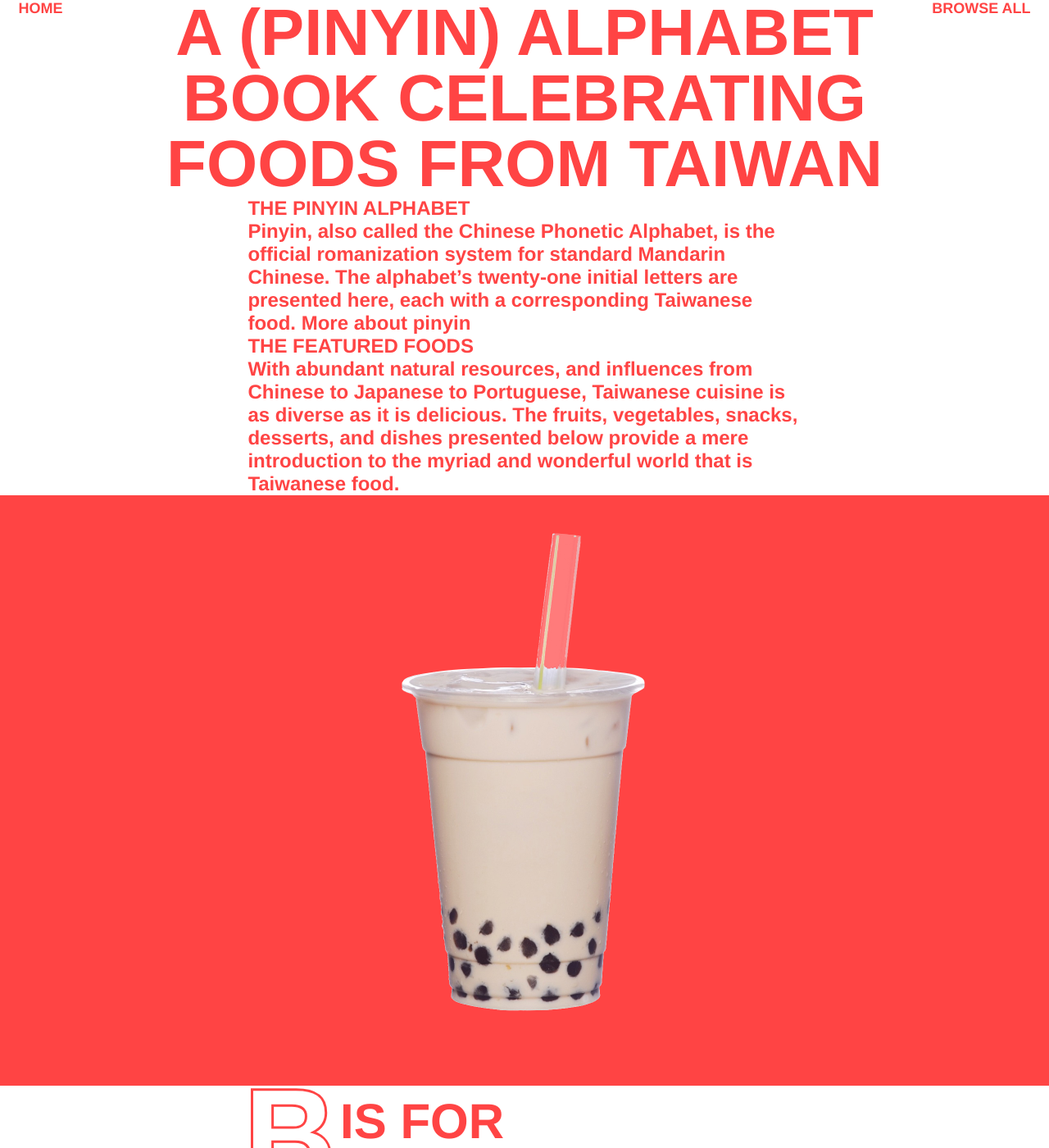
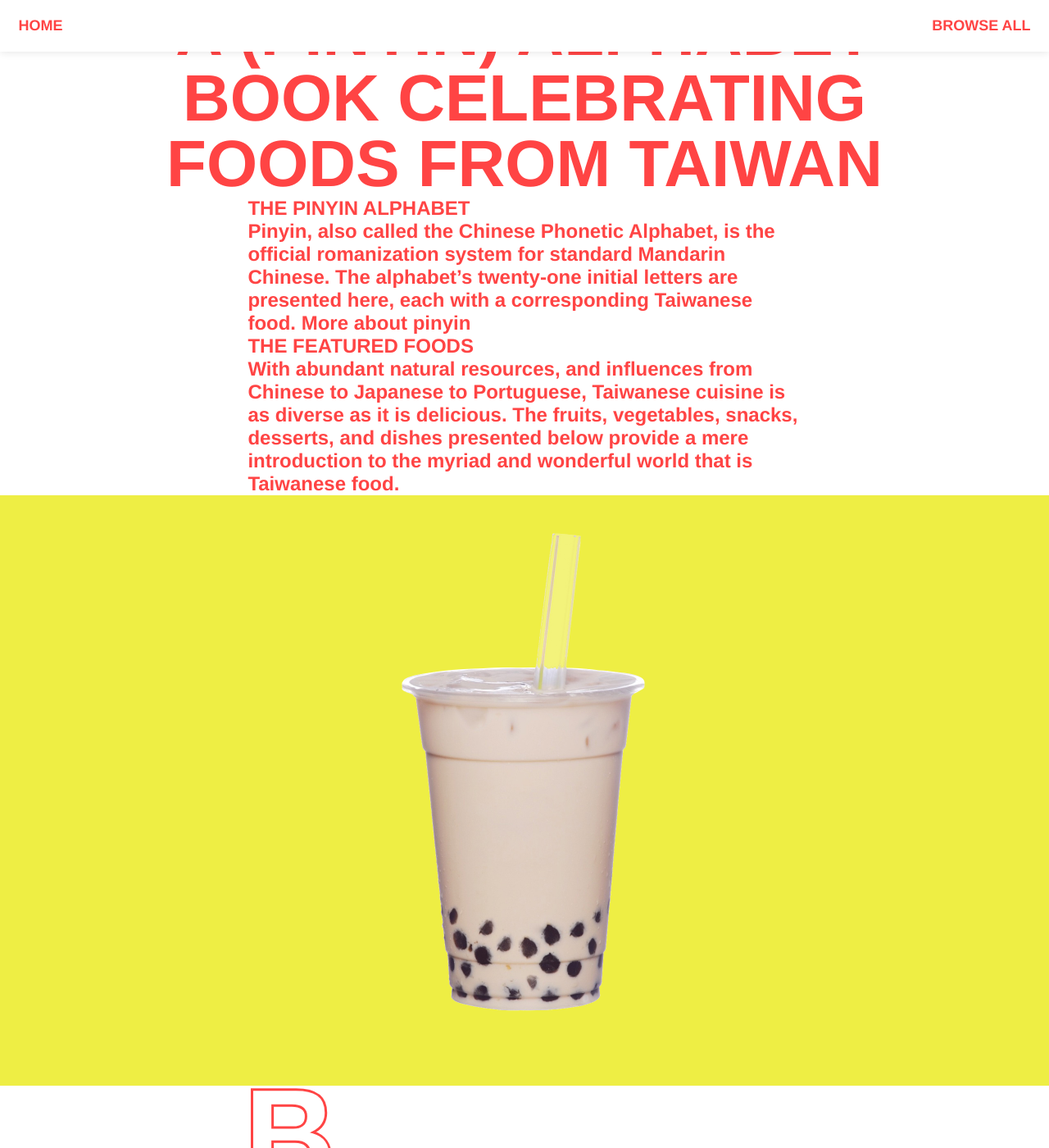
Before and after one commit to justinjaywang/taiwanese-foods, a Jekyll site: the page built from index.md, in a window 1280 px wide and 1400 px high. Shown: the whole window at 82% size. Built offline with Jekyll 4.4.1, drawn with Linux system fonts in a browser that asks for light colours.

Commit message:
more styles

```diff
--- a/_includes/food-card.html
+++ b/_includes/food-card.html
@@ -5,10 +5,7 @@
 
   <div class="food-card__image" style="background-image: url('/uploads/{{ letter }}.png')"></div>
 
-  <h3>
-    is for<br>
-    {{ food.pinyin }}
-  </h3>
+  <h3>is for<br>{{ food.pinyin }}</h3>
   <span class="chinese">{{ food.chinese }}</span>
 
 </div>
--- a/_includes/food-post.html
+++ b/_includes/food-post.html
@@ -5,10 +5,7 @@
   <div class="container container--narrow">
     <header class="food-post__header">
       {% include letters/{{ letter }}.svg %}
-      <h2 class="food-post__title">
-        is for<br>
-        {{ food.pinyin }}
-      </h2>
+      <h2 class="food-post__title">is for<br>{{ food.pinyin }}</h2>
       <span class="chinese">{{ food.chinese }}</span>
     </header>
 
--- a/assets/styles/_base.scss
+++ b/assets/styles/_base.scss
@@ -28,7 +28,7 @@
   background: $color--bg;
 }
 
-@include selection($color--selection, $color--fg);
+@include selection($color--accent, $color--fg);
 
 img,
 video,
@@ -92,6 +92,9 @@
 %h1 {
   font-size: $font-size--largest;
   line-height: $line-height--tight;
+  @media (max-width: $bp-xs-sm) {
+    font-size: $font-size--larger;
+  }
 }
 
 h2,
--- a/assets/styles/_templates.scss
+++ b/assets/styles/_templates.scss
@@ -1,6 +1,13 @@
 .header {
+  padding-top: $v*0.75;
+  padding-bottom: $v*0.75;
   @extend %h5;
   position: fixed;
+  transition: background-color $duration--normal, box-shadow $duration--normal;
+  &:hover {
+    background-color: $color--bg;
+    box-shadow: 0 0 10px rgba(0,0,0,0.12);
+  }
 }
 
 .header__items {
@@ -34,11 +41,11 @@
     padding-bottom: 360px;
   }
   @include contain;
-  background-color: $color--fg;
+  background-color: $color--accent;
 }
 
 .food-post__title {
-  display: inline-block;
+  display: inline;
 }
 
 .chinese {
--- a/assets/styles/_variables.scss
+++ b/assets/styles/_variables.scss
@@ -2,7 +2,7 @@
 
 $color--bg: #fff;
 $color--fg: #f44;
-$color--selection: #ff4;
+$color--accent: #ee4;
 
 // Typography
 
```
